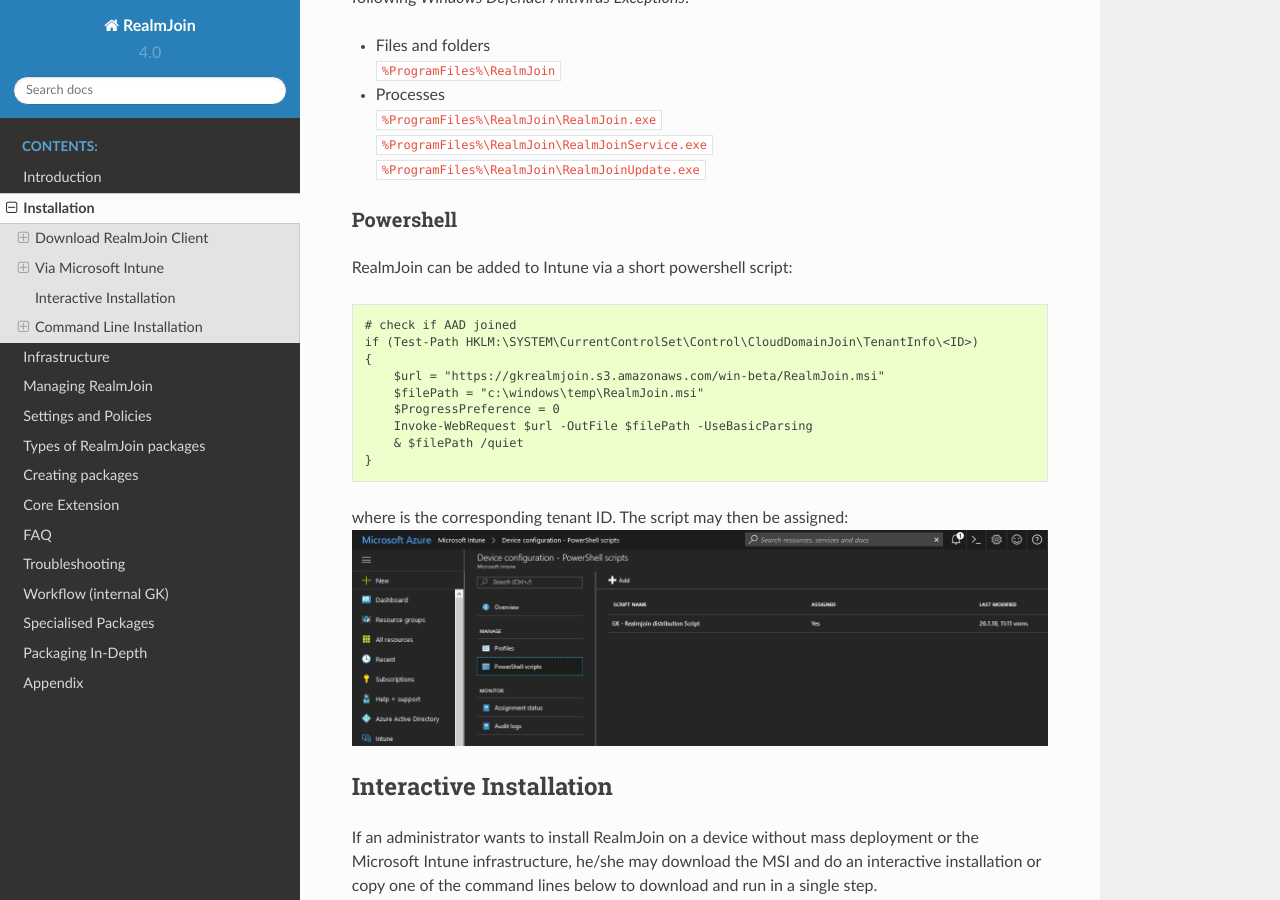
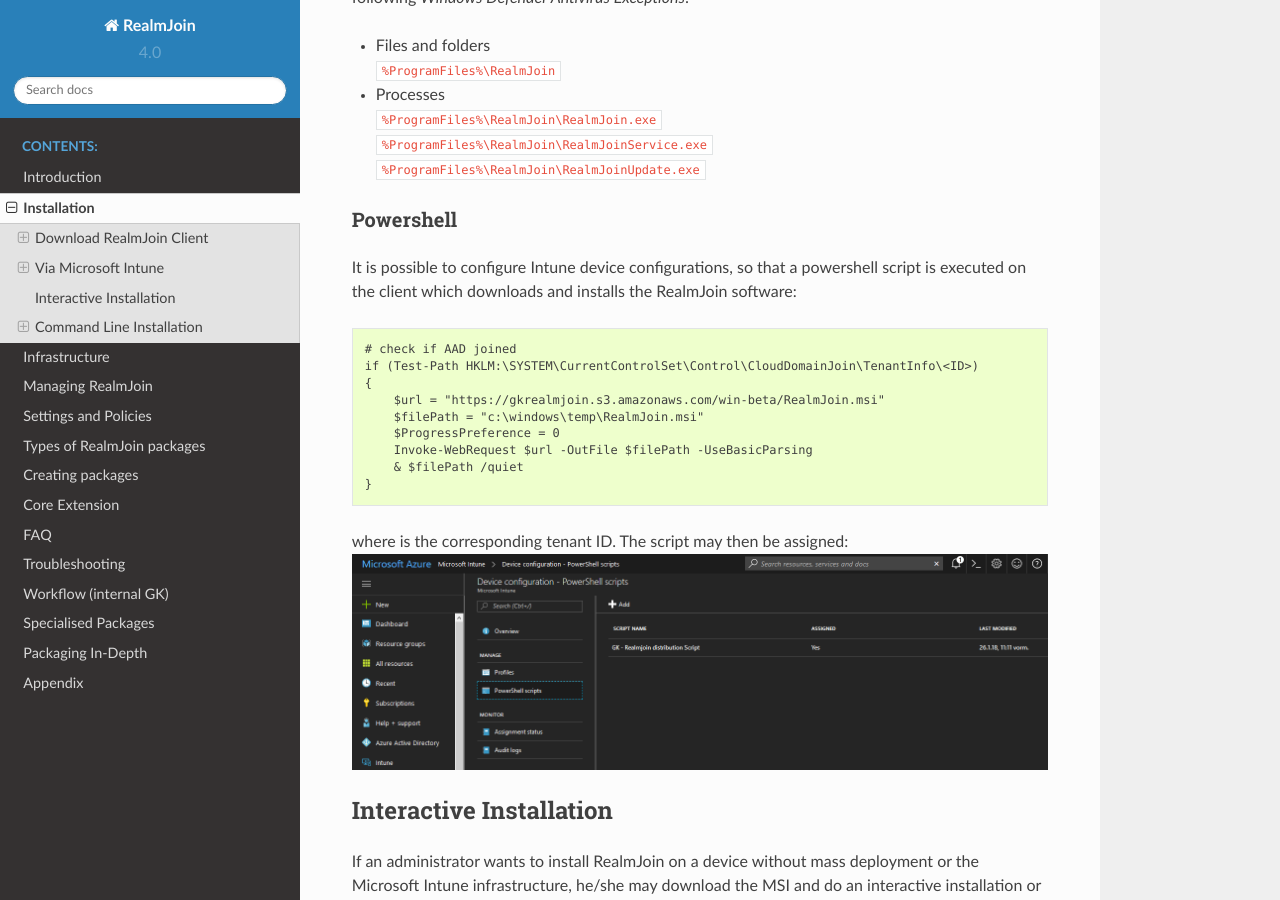
Before and after one commit to bb-froggy/realmjoin-docs, a Sphinx documentation site: the page built from docs/installation.md, in a window 1280 px wide and 900 px high, scrolled down 2393 px. Built offline with Sphinx 7.4.7 and the Read the Docs theme 2.0.0, drawn with Linux system fonts in a browser that asks for light colours.

Commit message:
rephrasing

````diff
--- a/docs/installation.md
+++ b/docs/installation.md
@@ -33,7 +33,7 @@
 `%ProgramFiles%\RealmJoin\RealmJoinUpdate.exe`
 
 ### Powershell
-RealmJoin can be added to Intune via a short powershell script:
+It is possible to configure Intune device configurations, so that a powershell script is executed on the client which downloads and installs the RealmJoin software:
 ```
 # check if AAD joined
 if (Test-Path HKLM:\SYSTEM\CurrentControlSet\Control\CloudDomainJoin\TenantInfo\<ID>)
@@ -48,6 +48,7 @@
 ```
 where <ID> is the corresponding tenant ID. The script may then be assigned:
   ![RJ Intune Deploy3](./media/rj-intune-deploy3.png)
+
 ## Interactive Installation
 If an administrator wants to install RealmJoin on a device without mass deployment or the Microsoft Intune infrastructure, he/she may download the MSI and do an interactive installation or copy one of the command lines below to download and run in a single step.
 
````
